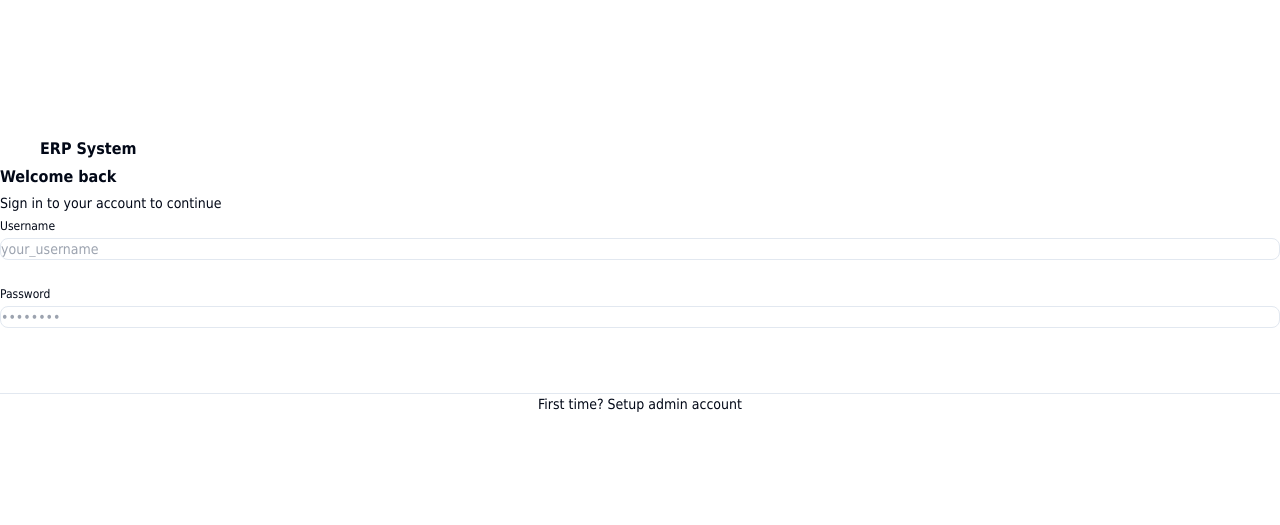
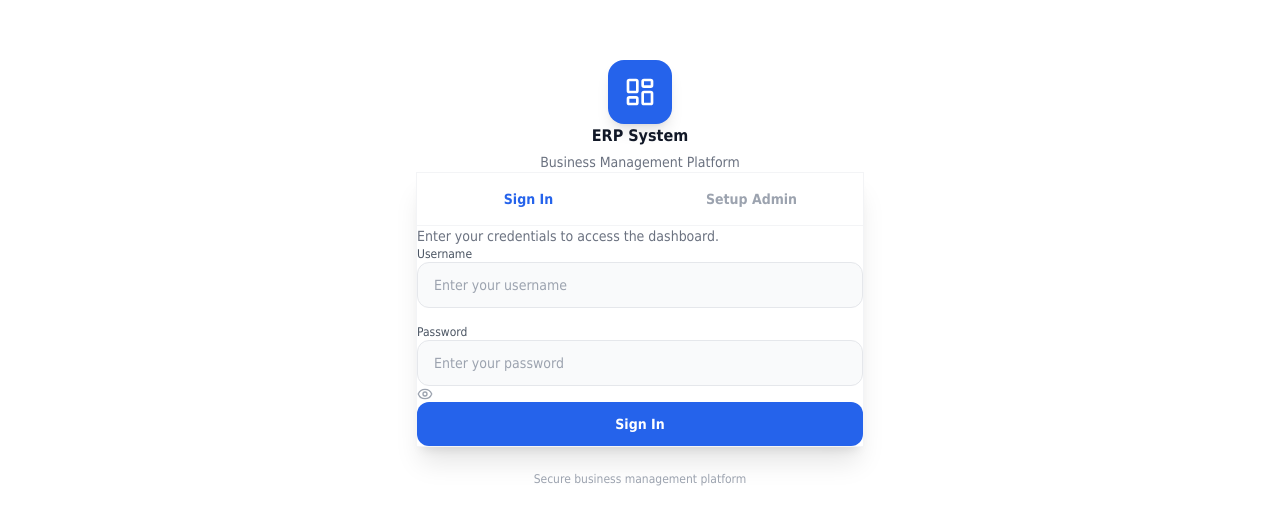
Before and after one commit to Ramesh-Raoufi/erp-next, a Next.js app: page /login in a window 1280 px wide. Shown: the part 127-652 px from the top of the page. Built offline with nearby package versions, Linux system fonts and the light colour scheme; a web font is replaced by a local one.

Commit message:
feat: login - centered card with tab switcher, blue accent, works on all screens

```diff
--- a/page-components/LoginPage.tsx
+++ b/page-components/LoginPage.tsx
@@ -1,7 +1,7 @@
 "use client";
 import { useEffect, useState } from "react";
 import { useRouter } from "next/navigation";
-import { Eye, EyeOff } from "lucide-react";
+import { Eye, EyeOff, LayoutDashboard } from "lucide-react";
 import { useAuth } from "@/lib/auth";
 
 export function LoginPage() {
@@ -36,117 +36,89 @@ export function LoginPage() {
     }
   }
 
+  const inp = "block w-full rounded-xl border border-gray-200 bg-gray-50 px-4 py-3 text-sm text-gray-900 placeholder-gray-400 focus:bg-white focus:border-blue-500 focus:ring-2 focus:ring-blue-100 focus:outline-none transition";
+
   return (
-    <div className="min-h-screen grid lg:grid-cols-2">
+    <div className="min-h-screen bg-gradient-to-br from-blue-50 via-white to-indigo-50 flex items-center justify-center p-4">
+      <div className="w-full max-w-md">
 
-      {/* ── LEFT: visual panel ── */}
-      <div className="relative hidden lg:block bg-zinc-950">
-        {/* Big number watermark */}
-        <span className="absolute bottom-10 left-10 text-[200px] font-black text-white/5 leading-none select-none">
-          ERP
-        </span>
-        {/* Content */}
-        <div className="relative z-10 flex h-full flex-col justify-between p-12">
         {/* Logo */}
+        <div className="text-center mb-8">
+          <div className="inline-flex items-center justify-center w-16 h-16 rounded-2xl bg-blue-600 shadow-lg shadow-blue-200 mb-4">
+            <LayoutDashboard className="h-8 w-8 text-white" />
+          </div>
+          <h1 className="text-2xl font-bold text-gray-900">ERP System</h1>
+          <p className="text-sm text-gray-500 mt-1">Business Management Platform</p>
+        </div>
+
+        {/* Card */}
+        <div className="bg-white rounded-3xl shadow-xl shadow-gray-200/60 border border-gray-100 overflow-hidden">
+
+          {/* Tab switcher */}
+          <div className="flex border-b border-gray-100">
+            <button
+              type="button"
+              onClick={() => { setMode("login"); setError(null); }}
+              className={`flex-1 py-4 text-sm font-semibold transition-colors ${
+                mode === "login"
+                  ? "text-blue-600 border-b-2 border-blue-600 bg-blue-50/50"
+                  : "text-gray-400 hover:text-gray-600"
+              }`}
+            >
+              Sign In
+            </button>
+            <button
+              type="button"
+              onClick={() => { setMode("bootstrap"); setError(null); }}
+              className={`flex-1 py-4 text-sm font-semibold transition-colors ${
+                mode === "bootstrap"
+                  ? "text-blue-600 border-b-2 border-blue-600 bg-blue-50/50"
+                  : "text-gray-400 hover:text-gray-600"
+              }`}
+            >
+              Setup Admin
+            </button>
+          </div>
+
+          {/* Form */}
+          <div className="p-8">
+            <p className="text-sm text-gray-500 mb-6">
+              {mode === "login"
+                ? "Enter your credentials to access the dashboard."
+                : "Create the first administrator account."}
+            </p>
+
+            {error && (
+              <div className="mb-5 flex items-center gap-2 rounded-xl bg-red-50 border border-red-100 px-4 py-3 text-sm text-red-600">
+                <span>⚠️</span> {error}
+              </div>
+            )}
+
+            <form onSubmit={onSubmit} className="space-y-4">
+              {mode === "bootstrap" && (
+                <>
+                  <div className="grid grid-cols-2 gap-3">
                     <div>
-            <div className="inline-flex items-center gap-3">
-              <div className="w-9 h-9 bg-white rounded-lg flex items-center justify-center">
-                <span className="text-zinc-950 font-black text-sm">E</span>
+                      <label className="block text-xs font-medium text-gray-600 mb-1.5">First Name</label>
+                      <input className={inp} placeholder="Ahmad" value={name} onChange={(e) => setName(e.target.value)} required />
                     </div>
-              <span className="text-white font-semibold text-lg">ERP System</span>
+                    <div>
+                      <label className="block text-xs font-medium text-gray-600 mb-1.5">Last Name</label>
+                      <input className={inp} placeholder="Raoufi" value={lastName} onChange={(e) => setLastName(e.target.value)} />
                     </div>
                   </div>
-
-          {/* Quote */}
-          <div className="max-w-sm">
-            <p className="text-3xl font-semibold text-white leading-snug">
-              "The system that keeps your business moving — every single day."
-            </p>
-            <div className="mt-8 flex items-center gap-3">
-              <div className="w-8 h-8 rounded-full bg-white/20 flex items-center justify-center text-white font-semibold text-sm">A</div>
                   <div>
-                <p className="text-white text-sm font-medium">Ahmad Raoufi</p>
-                <p className="text-white/50 text-xs">Logistics Manager</p>
-              </div>
-            </div>
-          </div>
-        </div>
-      </div>
-
-      {/* ── RIGHT: form ── */}
-      <div className="flex items-center justify-center bg-white px-8 py-12">
-        <div className="w-full max-w-[380px]">
-
-          {/* Mobile logo */}
-          <div className="mb-10 lg:hidden flex items-center gap-2">
-            <div className="w-8 h-8 bg-zinc-950 rounded-lg flex items-center justify-center">
-              <span className="text-white font-black text-xs">E</span>
-            </div>
-            <span className="font-semibold text-zinc-900">ERP System</span>
-          </div>
-
-          {/* Heading */}
-          <div className="mb-8">
-            <h1 className="text-2xl font-bold text-zinc-900">
-              {mode === "login" ? "Welcome back" : "Create account"}
-            </h1>
-            <p className="text-sm text-zinc-400 mt-1">
-              {mode === "login"
-                ? "Sign in to your account to continue"
-                : "Set up your administrator account"}
-            </p>
-          </div>
-
-          {/* Error */}
-          {error && (
-            <p className="mb-5 text-sm text-red-500 flex items-center gap-1.5">
-              <span>⚠</span> {error}
-            </p>
-          )}
-
-          <form onSubmit={onSubmit} className="space-y-5">
-            {mode === "bootstrap" && (
-              <>
-                <div className="grid grid-cols-2 gap-4">
-                  <div className="space-y-1.5">
-                    <label className="text-xs font-medium text-zinc-500">First name</label>
-                    <input
-                      className="w-full rounded-lg border border-zinc-200 px-3.5 py-2.5 text-sm text-zinc-900 placeholder-zinc-300 focus:outline-none focus:ring-2 focus:ring-zinc-900 focus:border-transparent"
-                      placeholder="Ahmad"
-                      value={name}
-                      onChange={(e) => setName(e.target.value)}
-                      required
-                    />
-                  </div>
-                  <div className="space-y-1.5">
-                    <label className="text-xs font-medium text-zinc-500">Last name</label>
-                    <input
-                      className="w-full rounded-lg border border-zinc-200 px-3.5 py-2.5 text-sm text-zinc-900 placeholder-zinc-300 focus:outline-none focus:ring-2 focus:ring-zinc-900 focus:border-transparent"
-                      placeholder="Raoufi"
-                      value={lastName}
-                      onChange={(e) => setLastName(e.target.value)}
-                    />
-                  </div>
-                </div>
-                <div className="space-y-1.5">
-                  <label className="text-xs font-medium text-zinc-500">Email</label>
-                  <input
-                    type="email"
-                    className="w-full rounded-lg border border-zinc-200 px-3.5 py-2.5 text-sm text-zinc-900 placeholder-zinc-300 focus:outline-none focus:ring-2 focus:ring-zinc-900 focus:border-transparent"
-                    placeholder="admin@company.com"
-                    value={email}
-                    onChange={(e) => setEmail(e.target.value)}
-                    required
-                  />
+                    <label className="block text-xs font-medium text-gray-600 mb-1.5">Email</label>
+                    <input type="email" className={inp} placeholder="admin@company.com" value={email} onChange={(e) => setEmail(e.target.value)} required />
                   </div>
                 </>
               )}
 
-            <div className="space-y-1.5">
-              <label className="text-xs font-medium text-zinc-500">Username</label>
+              <div>
+                <label className="block text-xs font-medium text-gray-600 mb-1.5">Username</label>
                 <input
-                className="w-full rounded-lg border border-zinc-200 px-3.5 py-2.5 text-sm text-zinc-900 placeholder-zinc-300 focus:outline-none focus:ring-2 focus:ring-zinc-900 focus:border-transparent"
-                placeholder="your_username"
+                  className={inp}
+                  placeholder="Enter your username"
                   value={mode === "login" ? loginUsername : username}
                   onChange={(e) => mode === "login" ? setLoginUsername(e.target.value) : setUsername(e.target.value)}
                   required
@@ -154,13 +126,13 @@ export function LoginPage() {
                 />
               </div>
 
-            <div className="space-y-1.5">
-              <label className="text-xs font-medium text-zinc-500">Password</label>
+              <div>
+                <label className="block text-xs font-medium text-gray-600 mb-1.5">Password</label>
                 <div className="relative">
                   <input
                     type={showPassword ? "text" : "password"}
-                  className="w-full rounded-lg border border-zinc-200 px-3.5 py-2.5 pr-10 text-sm text-zinc-900 placeholder-zinc-300 focus:outline-none focus:ring-2 focus:ring-zinc-900 focus:border-transparent"
-                  placeholder="••••••••"
+                    className={inp + " pr-12"}
+                    placeholder="Enter your password"
                     value={password}
                     onChange={(e) => setPassword(e.target.value)}
                     required
@@ -169,7 +141,7 @@ export function LoginPage() {
                   <button
                     type="button"
                     onClick={() => setShowPassword((p) => !p)}
-                  className="absolute right-3 top-1/2 -translate-y-1/2 text-zinc-300 hover:text-zinc-500 transition-colors"
+                    className="absolute right-3.5 top-1/2 -translate-y-1/2 text-gray-400 hover:text-gray-600 transition-colors"
                     tabIndex={-1}
                   >
                     {showPassword ? <EyeOff className="h-4 w-4" /> : <Eye className="h-4 w-4" />}
@@ -180,45 +152,25 @@ export function LoginPage() {
               <button
                 type="submit"
                 disabled={loading}
-              className="w-full rounded-lg bg-zinc-950 hover:bg-zinc-800 text-white font-semibold py-2.5 text-sm transition-colors disabled:opacity-50 flex items-center justify-center gap-2"
+                className="w-full rounded-xl bg-blue-600 hover:bg-blue-700 active:bg-blue-800 text-white font-semibold py-3 text-sm transition-colors disabled:opacity-50 flex items-center justify-center gap-2 mt-2"
               >
-              {loading && (
+                {loading ? (
+                  <>
                     <svg className="animate-spin h-4 w-4" fill="none" viewBox="0 0 24 24">
                       <circle className="opacity-25" cx="12" cy="12" r="10" stroke="currentColor" strokeWidth="4" />
                       <path className="opacity-75" fill="currentColor" d="M4 12a8 8 0 018-8v8z" />
                     </svg>
-              )}
-              {mode === "login" ? "Sign in" : "Create account"}
+                    Please wait…
+                  </>
+                ) : mode === "login" ? "Sign In" : "Create Admin Account"}
               </button>
             </form>
-
-          {/* Divider + toggle */}
-          <div className="mt-6 pt-6 border-t border-zinc-100 text-center">
-            {mode === "login" ? (
-              <p className="text-sm text-zinc-400">
-                First time?{" "}
-                <button
-                  type="button"
-                  onClick={() => { setMode("bootstrap"); setError(null); }}
-                  className="text-zinc-900 font-medium hover:underline"
-                >
-                  Setup admin account
-                </button>
-              </p>
-            ) : (
-              <p className="text-sm text-zinc-400">
-                Already have an account?{" "}
-                <button
-                  type="button"
-                  onClick={() => { setMode("login"); setError(null); }}
-                  className="text-zinc-900 font-medium hover:underline"
-                >
-                  Sign in
-                </button>
-              </p>
-            )}
           </div>
         </div>
+
+        <p className="text-center text-xs text-gray-400 mt-6">
+          Secure business management platform
+        </p>
       </div>
     </div>
   );
```
Lines whose indentation alone changed are shown as unchanged.
